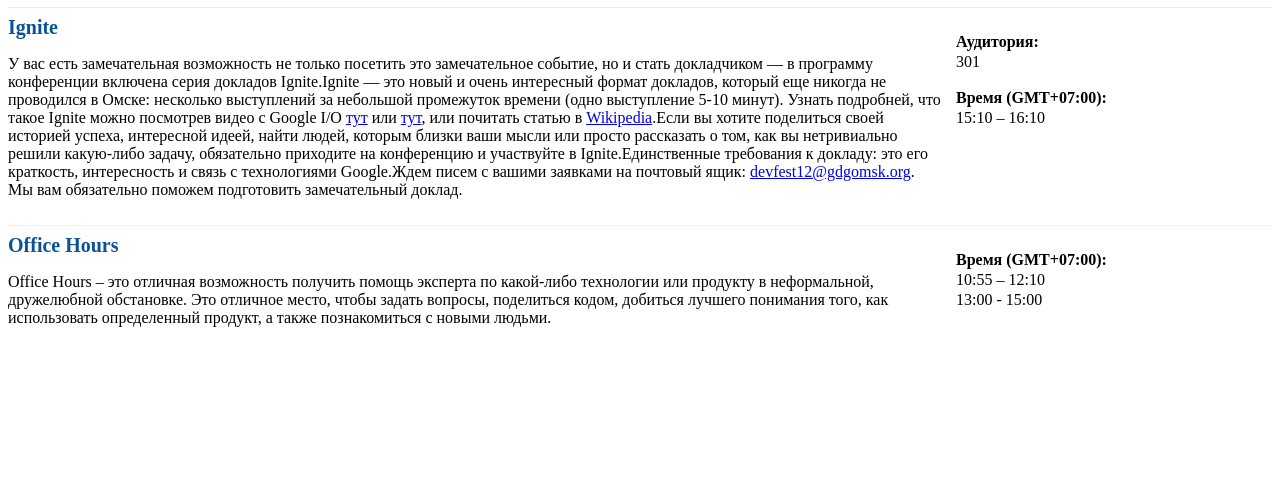
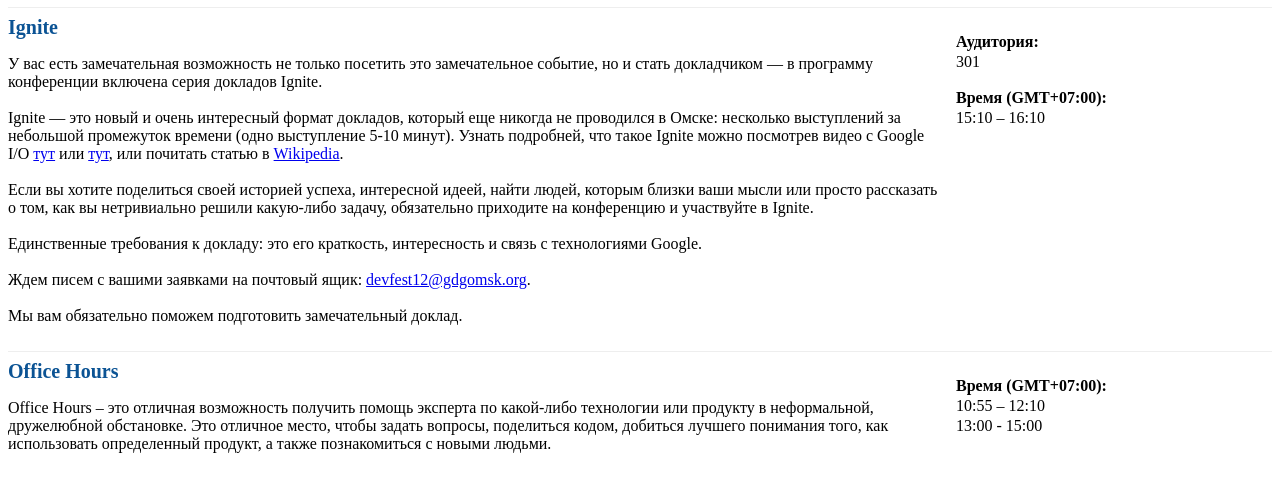
Before and after one commit to gdgomsk/gdgomsk.org, a plain HTML site: page pages/schedule/index.html in a window 1280 px wide. Shown: the part 2692-3171 px from the top of the page. Before the commit the page ends 3045 px from the top, so only its background shows below. Drawn offline with Linux system fonts and the light colour scheme.

Commit message:
compile schedule template

```diff
--- a/pages/schedule/index.html
+++ b/pages/schedule/index.html
@@ -203,7 +203,7 @@
 <div class="report" style="margin-bottom: 10px">
 <div class="information" style="float: left; width: 75%">
 <h1 style="font-size: 20px; color: #0b5394; padding-right: 15px; margin-top: 0">Ignite</h1>
-<p style="padding: 0 15px 0 0">У вас есть замечательная возможность не только посетить это замечательное событие, но и стать докладчиком — в программу конференции включена серия докладов Ignite.Ignite — это новый и очень интересный формат докладов, который еще никогда не проводился в Омске: несколько выступлений за небольшой промежуток времени (одно выступление 5-10 минут). Узнать подробней, что такое Ignite можно посмотрев видео с Google I/O <a href="https://www.google.com/events/io/2010/sessions/ignite-google-io.html">тут</a> или <a href="https://www.youtube.com/watch?v=u2pnD2ZsEYs">тут</a>, или почитать статью в <a href="http://en.wikipedia.org/wiki/Ignite_(event)">Wikipedia</a>.Если вы хотите поделиться своей историей успеха, интересной идеей, найти людей, которым близки ваши мысли или просто рассказать о том, как вы нетривиально решили какую-либо задачу, обязательно приходите на конференцию и участвуйте в Ignite.Единственные требования к докладу: это его краткость, интересность и связь с технологиями Google.Ждем писем с вашими заявками на почтовый ящик: <a href="mailto:devfest12@gdgomsk.org">devfest12@gdgomsk.org</a>.<br />Мы вам обязательно поможем подготовить замечательный доклад.</p>
+<p style="padding: 0 15px 0 0">У вас есть замечательная возможность не только посетить это замечательное событие, но и стать докладчиком — в программу конференции включена серия докладов Ignite.<br /><br />Ignite — это новый и очень интересный формат докладов, который еще никогда не проводился в Омске: несколько выступлений за небольшой промежуток времени (одно выступление 5-10 минут). Узнать подробней, что такое Ignite можно посмотрев видео с Google I/O <a href="https://www.google.com/events/io/2010/sessions/ignite-google-io.html">тут</a> или <a href="https://www.youtube.com/watch?v=u2pnD2ZsEYs">тут</a>, или почитать статью в <a href="http://en.wikipedia.org/wiki/Ignite_(event)">Wikipedia</a>.<br /><br />Если вы хотите поделиться своей историей успеха, интересной идеей, найти людей, которым близки ваши мысли или просто рассказать о том, как вы нетривиально решили какую-либо задачу, обязательно приходите на конференцию и участвуйте в Ignite.<br /><br />Единственные требования к докладу: это его краткость, интересность и связь с технологиями Google.<br /><br />Ждем писем с вашими заявками на почтовый ящик: <a href="mailto:devfest12@gdgomsk.org">devfest12@gdgomsk.org</a>.<br /><br />Мы вам обязательно поможем подготовить замечательный доклад.</p>
 </div>
 <div class="meta" style="float: left; width: 25%">
 <p style="line-height: 20px"><b>Аудитория:</b><br /> 301</p>
```
